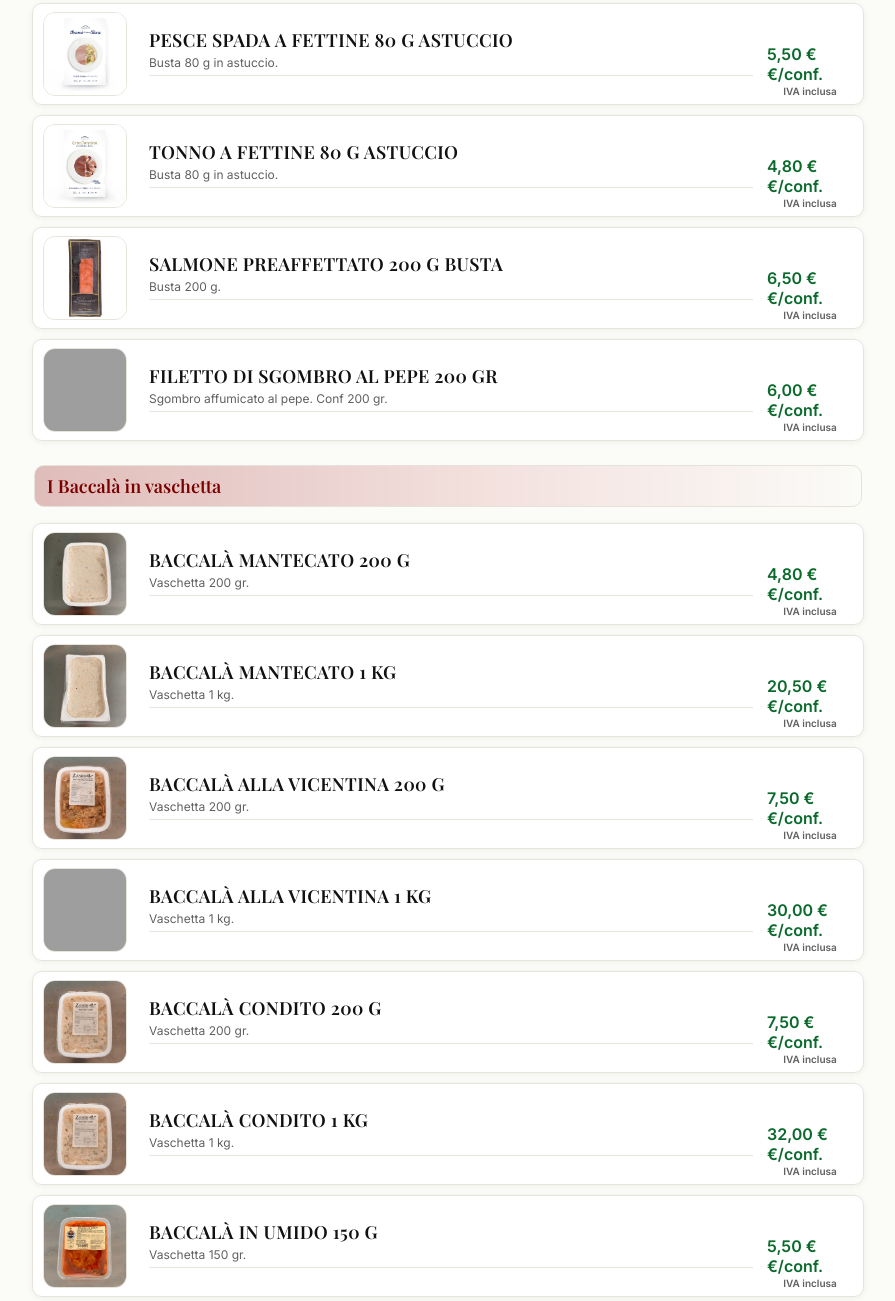
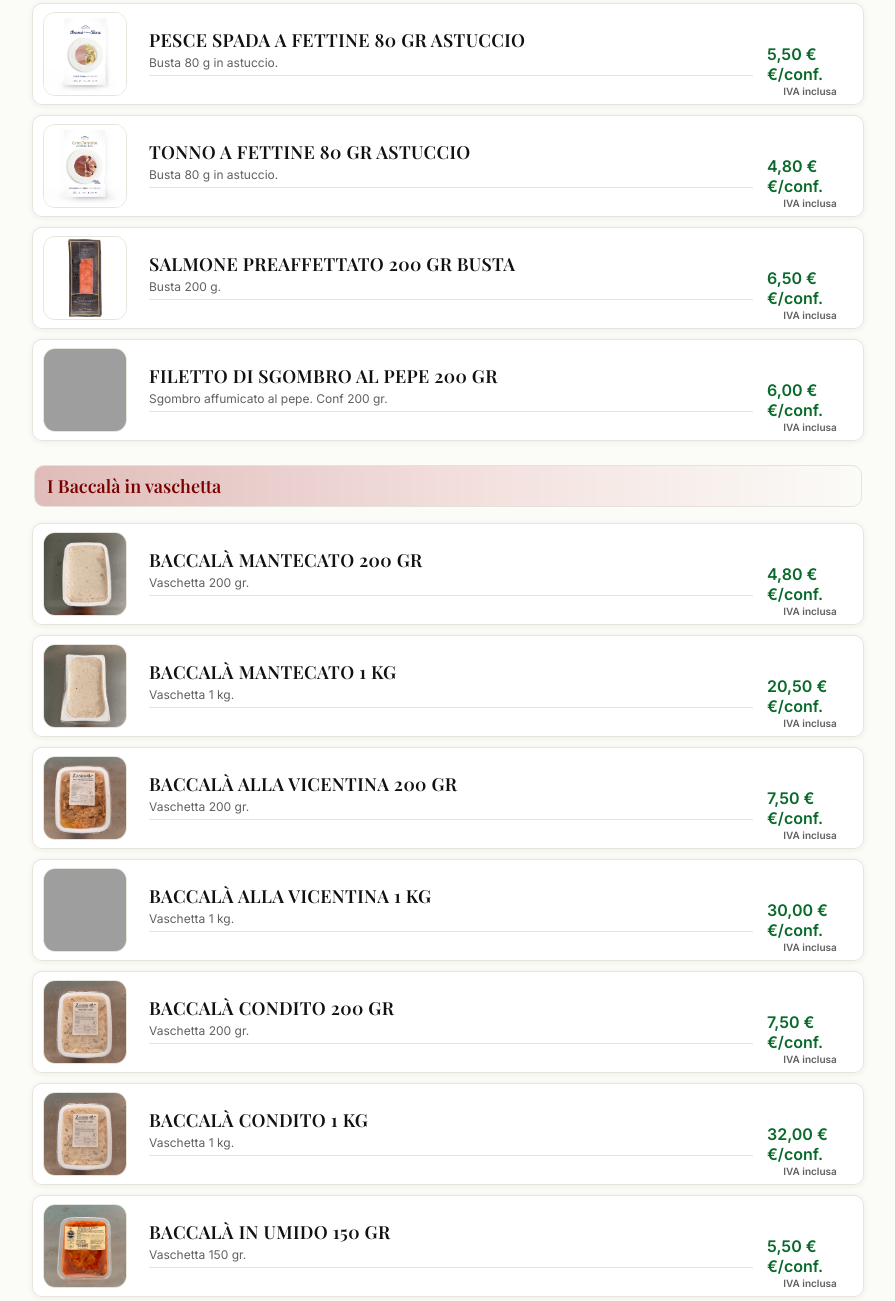
Before and after one commit to zanonseafish/catalogo, a plain HTML site: page natalizio.html in a window 1280 px wide. Shown: the part 879-2180 px from the top of the page, without its empty margins (192-1087 px from the left). Drawn offline with nearby package versions, Linux system fonts and the light colour scheme; grey boxes are pictures that could not be loaded.

Commit message:
Update natalizio.html

```diff
--- a/natalizio.html
+++ b/natalizio.html
@@ -209,19 +209,19 @@ const PRODUCTS = [
   {id:"salmone-scozia-600",category:"Affumicati",name:"Salmone preaffettato Scozia 600 gr",price:23.80,unit:"/confezione",shortDesc:"Senza pelle, baffa 600 g.",fullDesc:"Prodotto da salmone fresco scozzese (Salmo salar). Senza spine, senza pelle, senza grassi, salatura a secco, affumicato a freddo. Conf. da 600 gr",images:["images/salmone-scozia-600.jpg"]},
   {id:"salmone-scozia-tiamo-1kg",category:"Affumicati",name:"Filetto di salmone preaffettato Scozia 'Coda Nera' 1 kg",price:39.50,unit:"/confezione",shortDesc:"Salmone preaffettato scozzese qualità 'Coda Nera'. Conf. 1 kg",fullDesc:"Salmone di qualità superiore affumicato su fuoco di legna. Carni morbide di colore arancio e dal sapore delicato, con un leggere aroma di fumo. Filetto a fette di salmone senza pelle, grasso e parti scure.",images:["images/salmone-affumicato-codanera.jpg"]},
   {id:"cuore-salmone-tiamo-120-filetto",category:"Affumicati",name:"Filettino di salmone 'Ti Amo' Norvegia",price:7.00,unit:"/confezione",shortDesc:"Filettino 'cuore' Norvegia 'Ti Amo' 120 gr.",fullDesc:"Il Filettino Re Salmone è ottenuto esclusivamente dalla parte più pregiata del Salmone, lavorato da fresco e mai congelato. Ideale per piatti eleganti ed innovativi.",images:["images/Filettino-Re-Salmone-120.jpg","images/lavorazione.png"]},
-  {id:"spada-affumicato-astucci",category:"Affumicati",name:"Pesce spada a fettine 80 g astuccio",price:5.50,unit:"/confezione",shortDesc:"Busta 80 g in astuccio.",fullDesc:"Fettine di pesce spada in busta da 80 gr, confezione in astuccio. Pronte per antipasti.",images:["images/pesce-spada-affumicato.webp"]},
-  {id:"tonno-bresaola-affumicato-astucci",category:"Affumicati",name:"Tonno a fettine 80 g astuccio",price:4.80,unit:"/confezione",shortDesc:"Busta 80 g in astuccio.",fullDesc:"Fettine di tonno in busta da 80 gr, confezione in astuccio. Sapore pieno e delicato.",images:["images/bresaola-tonno-affumicato.webp","images/bresaola-tonno-back.webp"]},
-  {id:"salmone-preaff-200-busta",category:"Affumicati",name:"Salmone preaffettato 200 g busta",price:6.50,unit:"/confezione",shortDesc:"Busta 200 g.",fullDesc:"Salmone preaffettato in busta da 200 gr. Fette sottili, pronte da servire.",images:["images/salmone-norvegia-affumicato-200.jpg"]},
+  {id:"spada-affumicato-astucci",category:"Affumicati",name:"Pesce spada a fettine 80 gr astuccio",price:5.50,unit:"/confezione",shortDesc:"Busta 80 g in astuccio.",fullDesc:"Fettine di pesce spada in busta da 80 gr, confezione in astuccio. Pronte per antipasti.",images:["images/pesce-spada-affumicato.webp"]},
+  {id:"tonno-bresaola-affumicato-astucci",category:"Affumicati",name:"Tonno a fettine 80 gr astuccio",price:4.80,unit:"/confezione",shortDesc:"Busta 80 g in astuccio.",fullDesc:"Fettine di tonno in busta da 80 gr, confezione in astuccio. Sapore pieno e delicato.",images:["images/bresaola-tonno-affumicato.webp","images/bresaola-tonno-back.webp"]},
+  {id:"salmone-preaff-200-busta",category:"Affumicati",name:"Salmone preaffettato 200 gr busta",price:6.50,unit:"/confezione",shortDesc:"Busta 200 g.",fullDesc:"Salmone preaffettato in busta da 200 gr. Fette sottili, pronte da servire.",images:["images/salmone-norvegia-affumicato-200.jpg"]},
   {id:"sgombro-aff-pepe-200",category:"Affumicati",name:"Filetto di Sgombro al pepe 200 gr",price:6.00,unit:"/confezione",shortDesc:"Sgombro affumicato al pepe. Conf 200 gr.",fullDesc:"Filetti di sgombro affumicati al pepe in busta da 200 g. Gusto aromatico.",images:["images/aringa-affumicata.jpg"]},
 
   // === I Baccalà in vaschetta ===
-  {id:"baccala-mantecato-200",category:"I Baccalà in vaschetta",name:"Baccalà mantecato 200 g",price:4.80,unit:"/confezione",shortDesc:"Vaschetta 200 gr.",fullDesc:"Classico baccalà mantecato in vaschetta da 200 gr. Crema vellutata, pronta all’uso.",images:["images/baccala-mantecato-35-200.jpg"]},
+  {id:"baccala-mantecato-200",category:"I Baccalà in vaschetta",name:"Baccalà mantecato 200 gr",price:4.80,unit:"/confezione",shortDesc:"Vaschetta 200 gr.",fullDesc:"Classico baccalà mantecato in vaschetta da 200 gr. Crema vellutata, pronta all’uso.",images:["images/baccala-mantecato-35-200.jpg"]},
   {id:"baccala-mantecato-1kg",category:"I Baccalà in vaschetta",name:"Baccalà mantecato 1 kg",price:20.50,unit:"/confezione",shortDesc:"Vaschetta 1 kg.",fullDesc:"Baccalà mantecato formato convenienza da 1 kg. Per ristorazione e buffet.",images:["images/baccala-mantecato-35-front.jpg"]},
-  {id:"baccala-vicentina-200",category:"I Baccalà in vaschetta",name:"Baccalà alla Vicentina 200 g",price:7.50,unit:"/confezione",shortDesc:"Vaschetta 200 gr.",fullDesc:"Ricetta alla Vicentina in vaschetta da 200 gr. Cottura lenta e saporita.",images:["images/baccala-vicentina-200.jpg"]},
+  {id:"baccala-vicentina-200",category:"I Baccalà in vaschetta",name:"Baccalà alla Vicentina 200 gr",price:7.50,unit:"/confezione",shortDesc:"Vaschetta 200 gr.",fullDesc:"Ricetta alla Vicentina in vaschetta da 200 gr. Cottura lenta e saporita.",images:["images/baccala-vicentina-200.jpg"]},
   {id:"baccala-vicentina-1kg",category:"I Baccalà in vaschetta",name:"Baccalà alla Vicentina 1 kg",price:30.00,unit:"/confezione",shortDesc:"Vaschetta 1 kg.",fullDesc:"Formato 1 kg della ricetta alla Vicentina. Ideale per servizio in sala.",images:["images/baccala-vicentina-1.jpg"]},
-  {id:"baccala-condito-200",category:"I Baccalà in vaschetta",name:"Baccalà condito 200 g",price:7.50,unit:"/confezione",shortDesc:"Vaschetta 200 gr.",fullDesc:"Baccalà condito con olio e spezie in vaschetta da 200 gr.",images:["images/baccala-condito-200.jpg"]},
+  {id:"baccala-condito-200",category:"I Baccalà in vaschetta",name:"Baccalà condito 200 gr",price:7.50,unit:"/confezione",shortDesc:"Vaschetta 200 gr.",fullDesc:"Baccalà condito con olio e spezie in vaschetta da 200 gr.",images:["images/baccala-condito-200.jpg"]},
   {id:"baccala-condito-1kg",category:"I Baccalà in vaschetta",name:"Baccalà condito 1 kg",price:32.00,unit:"/confezione",shortDesc:"Vaschetta 1 kg.",fullDesc:"Baccalà condito formato 1 kg. Pronto da rigenerare e servire.",images:["images/baccala-condito-200.jpg"]},
-  {id:"baccala-umido-150",category:"I Baccalà in vaschetta",name:"Baccalà in umido 150 g",price:5.50,unit:"/confezione",shortDesc:"Vaschetta 150 gr.",fullDesc:"Baccalà in umido porzione singola da 150 gr. Sugo ricco.",images:["images/baccala-umido-150.jpg"]},
+  {id:"baccala-umido-150",category:"I Baccalà in vaschetta",name:"Baccalà in umido 150 gr",price:5.50,unit:"/confezione",shortDesc:"Vaschetta 150 gr.",fullDesc:"Baccalà in umido porzione singola da 150 gr. Sugo ricco.",images:["images/baccala-umido-150.jpg"]},
   {id:"baccala-umido-1kg",category:"I Baccalà in vaschetta",name:"Baccalà in umido 1 kg",price:31.00,unit:"/confezione",shortDesc:"Vaschetta 1 kg.",fullDesc:"Baccalà in umido formato 1 kg. Resa elevata per cucina professionale.",images:["images/baccala-umido-1.jpg"]},
 
   // === Il Dentice mantecato ===
```
